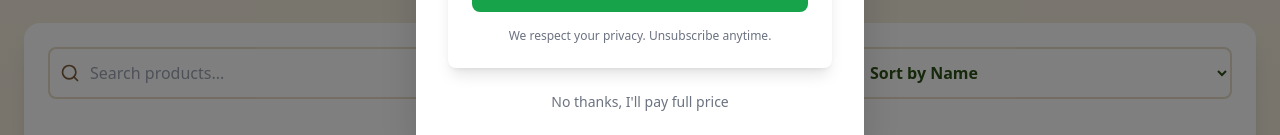
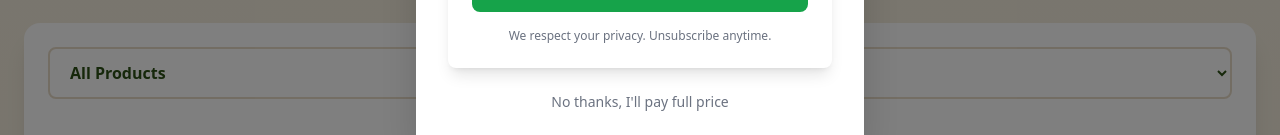
Before and after one commit to vivian-richard/AadhyaFarmsV1, a React (Vite) app: page /products in a window 1280 px wide. Shown: the part 545-680 px from the top of the page. Built offline with nearby package versions, Linux system fonts and the light colour scheme.

Commit message:
Fix duplicate search bar and improve social share button UX

```diff
--- a/src/components/Products.tsx
+++ b/src/components/Products.tsx
@@ -340,21 +340,9 @@ export default function Products() {
           />
         </div>
 
-        {/* Search, Filter, and Sort Section */}
+        {/* Filter and Sort Section */}
         <div className="bg-white rounded-2xl shadow-xl p-6 mb-12">
-          <div className="grid grid-cols-1 md:grid-cols-3 gap-4">
-            {/* Search Bar */}
-            <div className="relative">
-              <Search className="absolute left-3 top-1/2 transform -translate-y-1/2 h-5 w-5 text-[#7A5C3C]" />
-              <input
-                type="text"
-                placeholder="Search products..."
-                value={searchQuery}
-                onChange={(e) => setSearchQuery(e.target.value)}
-                className="w-full pl-10 pr-4 py-3 rounded-lg border-2 border-[#E8DCC8] focus:border-[#2D5016] focus:outline-none text-[#2D5016]"
-              />
-            </div>
-
+          <div className="grid grid-cols-1 md:grid-cols-2 gap-4">
             {/* Category Filter */}
             <div>
               <select
@@ -443,21 +431,22 @@ export default function Products() {
                 <div className="inline-block px-3 py-1 bg-[#F5EFE0] text-[#2D5016] rounded-full text-xs font-bold mb-3">
                   {product.category}
                 </div>
-                <h3 className="text-2xl font-bold text-[#2D5016] mb-2">{product.name}</h3>
-                <div className="flex items-baseline space-x-2 mb-4">
-                  <span className="text-3xl font-bold text-[#D4AF37]">₹{product.price}</span>
-                  <span className="text-[#7A5C3C]">{product.unit}</span>
-                </div>
-                <p className="text-[#7A5C3C] leading-relaxed mb-6">{product.description}</p>
-
-                {/* Social Share and Add to Cart */}
-                <div className="flex gap-2 mb-4">
+                <div className="flex justify-between items-start mb-2">
+                  <h3 className="text-2xl font-bold text-[#2D5016] flex-1">{product.name}</h3>
                   <SocialShare
                     title={product.name}
                     description={product.description}
                     imageUrl={product.image}
                   />
-                  <button
+                </div>
+                <div className="flex items-baseline space-x-2 mb-4">
+                  <span className="text-3xl font-bold text-[#D4AF37]">₹{product.price}</span>
+                  <span className="text-[#7A5C3C]">{product.unit}</span>
+                </div>
+                <p className="text-[#7A5C3C] leading-relaxed mb-4">{product.description}</p>
+
+                {/* Add to Cart Button */}
+                <button
                     onClick={() => {
                       const productId = product.name.toLowerCase().replace(/\s+/g, '-');
                       addItem({
@@ -478,7 +467,7 @@ export default function Products() {
                       setAddedToCart(product.name);
                       setTimeout(() => setAddedToCart(null), 2000);
                     }}
-                    className={`flex-1 py-3 rounded-lg font-semibold transition-all duration-300 flex items-center justify-center space-x-2 ${
+                    className={`w-full py-3 rounded-lg font-semibold transition-all duration-300 flex items-center justify-center space-x-2 ${
                       addedToCart === product.name
                         ? 'bg-green-600 text-white'
                         : 'bg-[#2D5016] text-[#F5EFE0] hover:bg-[#3D6020]'
@@ -496,7 +485,6 @@ export default function Products() {
                       </>
                     )}
                   </button>
-                </div>
               </div>
             </div>
           ))
--- a/src/components/SocialShare.tsx
+++ b/src/components/SocialShare.tsx
@@ -56,11 +56,11 @@ const SocialShare: React.FC<SocialShareProps> = ({ title, description = '', url,
     <div className="relative">
       <button
         onClick={() => setIsOpen(!isOpen)}
-        className="flex items-center space-x-2 px-4 py-2 bg-[#2D5016] text-[#F5EFE0] rounded-lg hover:bg-[#3D6020] transition-colors"
+        className="flex items-center justify-center p-2 bg-[#2D5016] text-[#F5EFE0] rounded-lg hover:bg-[#3D6020] transition-colors"
         aria-label="Share"
+        title="Share this product"
       >
         <Share2 className="h-5 w-5" />
-        <span className="font-semibold">Share</span>
       </button>
 
       {isOpen && (
```
